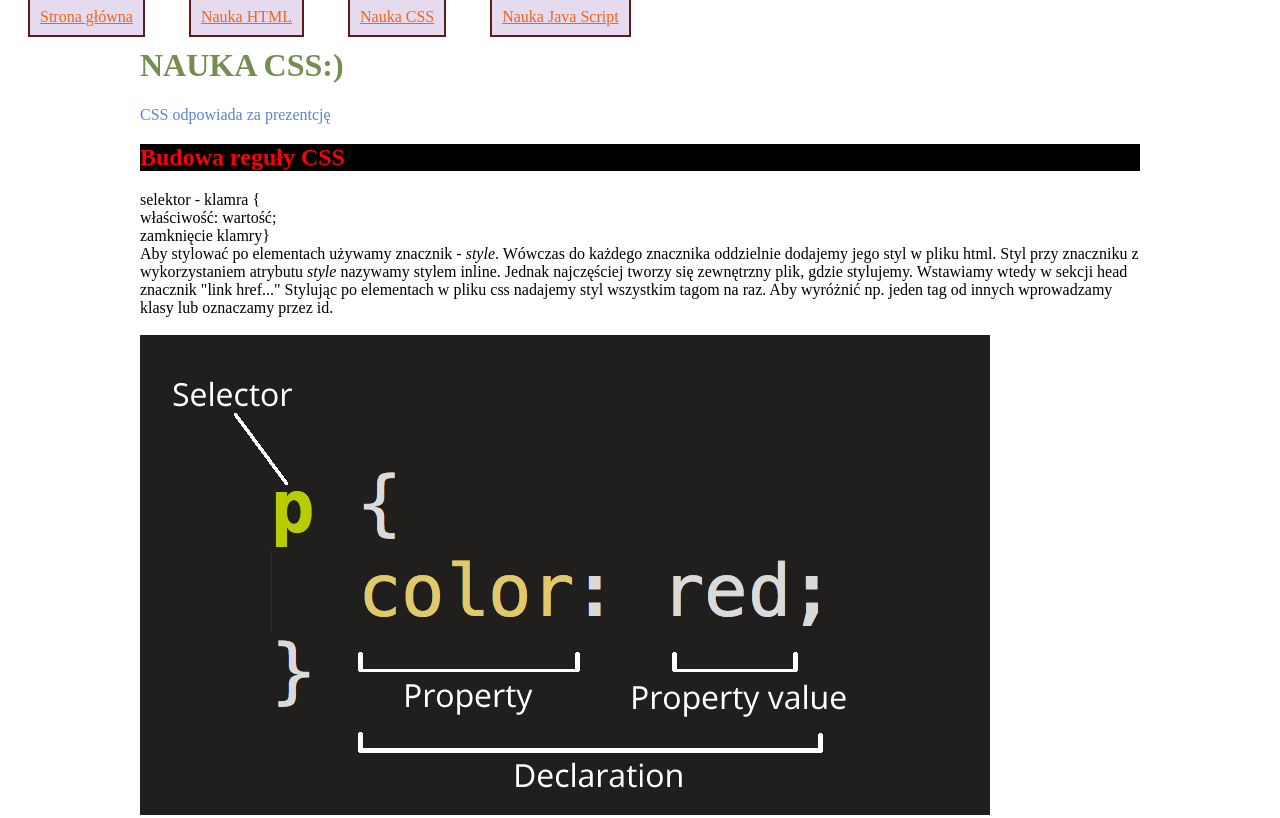
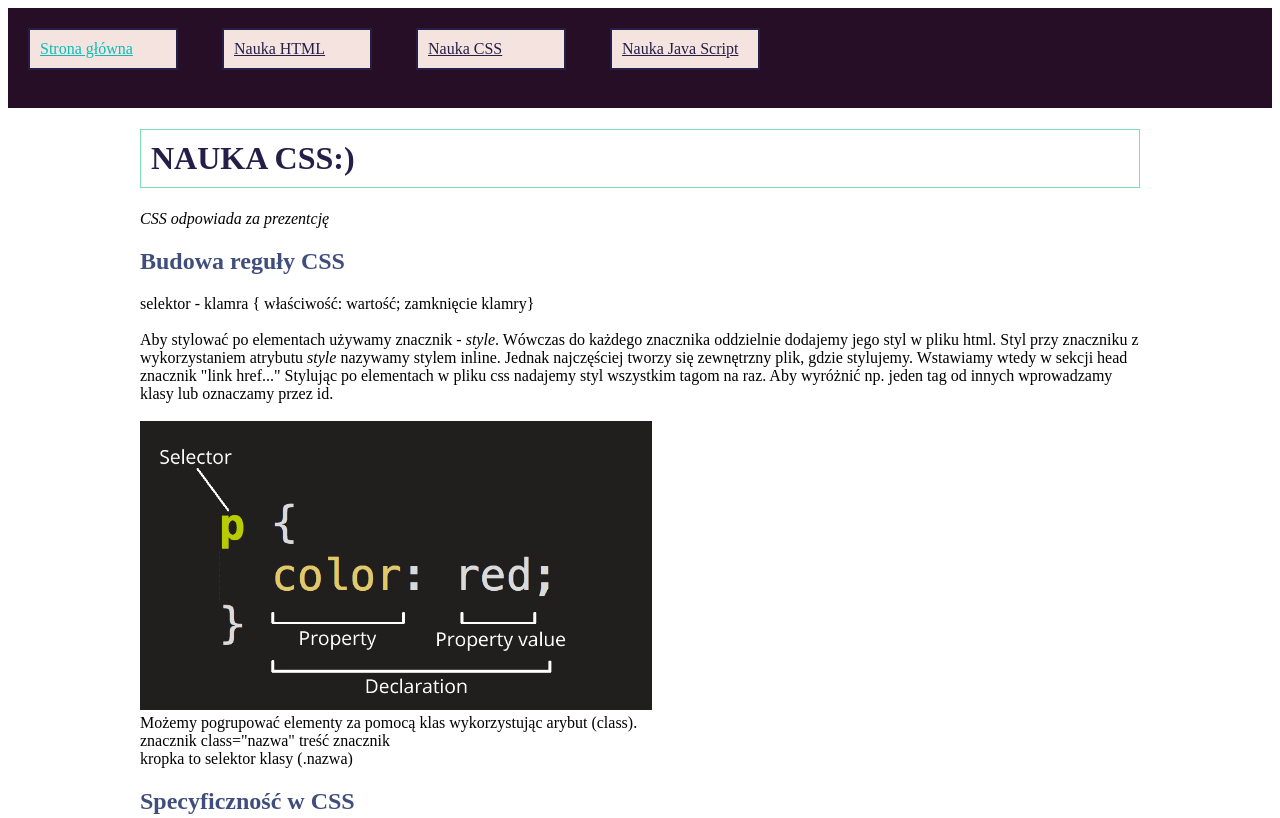
Before and after one commit to mariola-kobosko/homepage, a plain HTML site: page nauka-css.html in a window 1280 px wide. Shown: the top 818 px of the page. Drawn offline with Linux system fonts and the light colour scheme.

Commit message:
chaneges in styles

```diff
--- a/nauka-css.html
+++ b/nauka-css.html
@@ -9,11 +9,11 @@
 
   <body>
     <header>
-      <nav>
-        <a href="index.html">Strona główna</a>
-        <a href="nauka-html.html">Nauka HTML</a>
-        <a href="nauka-css.html">Nauka CSS</a>
-        <a href="nauka-java-script.html">Nauka Java Script</a>
+      <nav class="navigation">
+        <a class="navigation__link navigation__link--homepage" href="index.html">Strona główna</a>
+        <a class="navigation__link" href="nauka-html.html">Nauka HTML</a>
+        <a class="navigation__link" href="nauka-css.html">Nauka CSS</a>
+        <a class="navigation__link" href="nauka-java-script.html">Nauka Java Script</a>
       </nav>
     </header>
     <main>
@@ -21,11 +21,12 @@
         <h1>NAUKA CSS:)</h1>
       </header>
       <section>
-        <span class="blekitny"> CSS odpowiada za prezentcję </span>
-        <h2 class="czerwono-czarny">Budowa reguły CSS</h2>
-        selektor - klamra { <br />
-        właściwość: wartość;<br />
+        <span> <i>CSS odpowiada za prezentcję</i> </span>
+        <h2>Budowa reguły CSS</h2>
+        selektor - klamra {
+        właściwość: wartość;
         zamknięcie klamry} <br />
+        <br>
         Aby stylować po elementach używamy znacznik - <i>style</i>. Wówczas do
         każdego znacznika oddzielnie dodajemy jego styl w pliku html. Styl przy
         znaczniku z wykorzystaniem atrybutu <i>style</i> nazywamy stylem inline.
@@ -35,7 +36,7 @@
         wyróżnić np. jeden tag od innych wprowadzamy klasy lub oznaczamy przez
         id.<br />
         <br />
-        <img src="css-declaration-small.png" alt="css budowa reguły" />
+        <img src="css-declaration-small.png" alt="css budowa reguły" width="512px"/>
         <br />
         Możemy pogrupować elementy za pomocą klas wykorzystując arybut
         (class).<br />
@@ -120,14 +121,18 @@
       box-sizing: border-box - własność, która nam określa (wylicza) rozmiar
       całego elementu uwzględniając nasz określony padding i border. <br />
       <h3>BEM = block element modifier</h3>
-      <b>B</b> - Block - nadrzędny element <br>
-      <b>E</b> - Element - część bloku (nie musi być bezpośrednim dzieckiem)<br>
-      <b>M</b> - Modifier - modyfikator - jeśli element występuje w kilku wariacjach tworzymy dodatkową klasę <br>
-      Zapisujemy w formacie: block__element--modifier <br>
-      Tworząc nasz projekt za pomocą BEM: <br>
-      1. Szukamy elementów na stronie i dzielimy ją na bloki<br>
-      2. Myślimy o elementach składowych / robimy analizę-selekcję<br>
-      3.Tworzymy dwie klasy jeśli element ma modyfikator (w modyfikatorze zmieniamy tylko unikalne dla niego wartości, nie przepisujemy rzeczy z klasy bazowej). <br>
+      <b>B</b> - Block - nadrzędny element <br />
+      <b>E</b> - Element - część bloku (nie musi być bezpośrednim dzieckiem)<br />
+      <b>M</b> - Modifier - modyfikator - jeśli element występuje w kilku
+      wariacjach tworzymy dodatkową klasę <br />
+      Zapisujemy w formacie: block__element--modifier <br />
+      Tworząc nasz projekt za pomocą BEM: <br />
+      1. Szukamy elementów na stronie i dzielimy ją na bloki<br />
+      2. Myślimy o elementach składowych / robimy analizę-selekcję<br />
+      3.Tworzymy dwie klasy jeśli element ma modyfikator (w modyfikatorze
+      zmieniamy tylko unikalne dla niego wartości, nie przepisujemy rzeczy z
+      klasy bazowej). <br />
+      <br>
       <footer>
         <b>Frontend jest fajny.</b><br />
         <a href="#top">Wróć na górę</a>
--- a/style.css
+++ b/style.css
@@ -1,3 +1,10 @@
+
+footer {
+  color: azure;
+  background-color:#260F26;
+  width: 100%;
+  height: 100px;
+}
 body {
   background-color: fefefe;
 }
@@ -6,47 +13,52 @@ main {
     margin: 0px auto;
 }
 h1 {
-  color: #758e4f;
+  color: #251F47;
+  border: 0.2px solid #7BE0B8;
+  padding: 10px;
 }
 h2 {
-  color: #33658a;
+  color: #404E7C;
 }
 h3 {
   color: #5c82d4;
 }
 h4 {
-  color: #27bda9;
+  color: #07BEB8;
 }
-nav a {
-  color: #f26419;
-  background-color: rgb(230, 218, 238);
-  height: 250px;
-  width: 500px;
-  border: 2px solid rgb(97, 26, 26);
+  a {
+    color: #07BEB8;
+  }
+.navigation {
+  background-color:#260F26;
+  width: 100%;
+  height: 100px;
+}
+.navigation__link{
+  color: #251F47;
+  background-color: #F5E3E0;
+  width: 150px;
+  border: 2px solid #251F47;
   padding: 10px;
   margin: 20px;
   box-sizing: border-box;
+  display: inline-block;
 }
-a {
-  color: #f26419;
+.navigation__link--homepage {
+  color: #07BEB8;
+  background-color: #F5E3E0;
 }
 .index-header {
-  background-color: beige;
+  color: #07BEB8;
+  border: 0.2px solid #07BEB8;
   width: 600px;
+  padding: 30px;
   margin: 0px auto;
+  display: block;
 }
-.czerwono-czarny {
-  color: red;
-  background: black;
-}
-.blekitny {
-  color: #5c82d4;
-}
-.yellow {
-  color: #f6ae2d;
-}
-.portret {
-  border: 10px solid;
+
+.portrait {
+  border: 10px solid #251F47;
   margin: 50px auto;
   height: 400px;
   width: 500px;
```
Also changed, not shown: index.html (+11 -10 lines), nauka-html.html (+10 -11 lines), nauka-java-script.html (+14 -13 lines).
